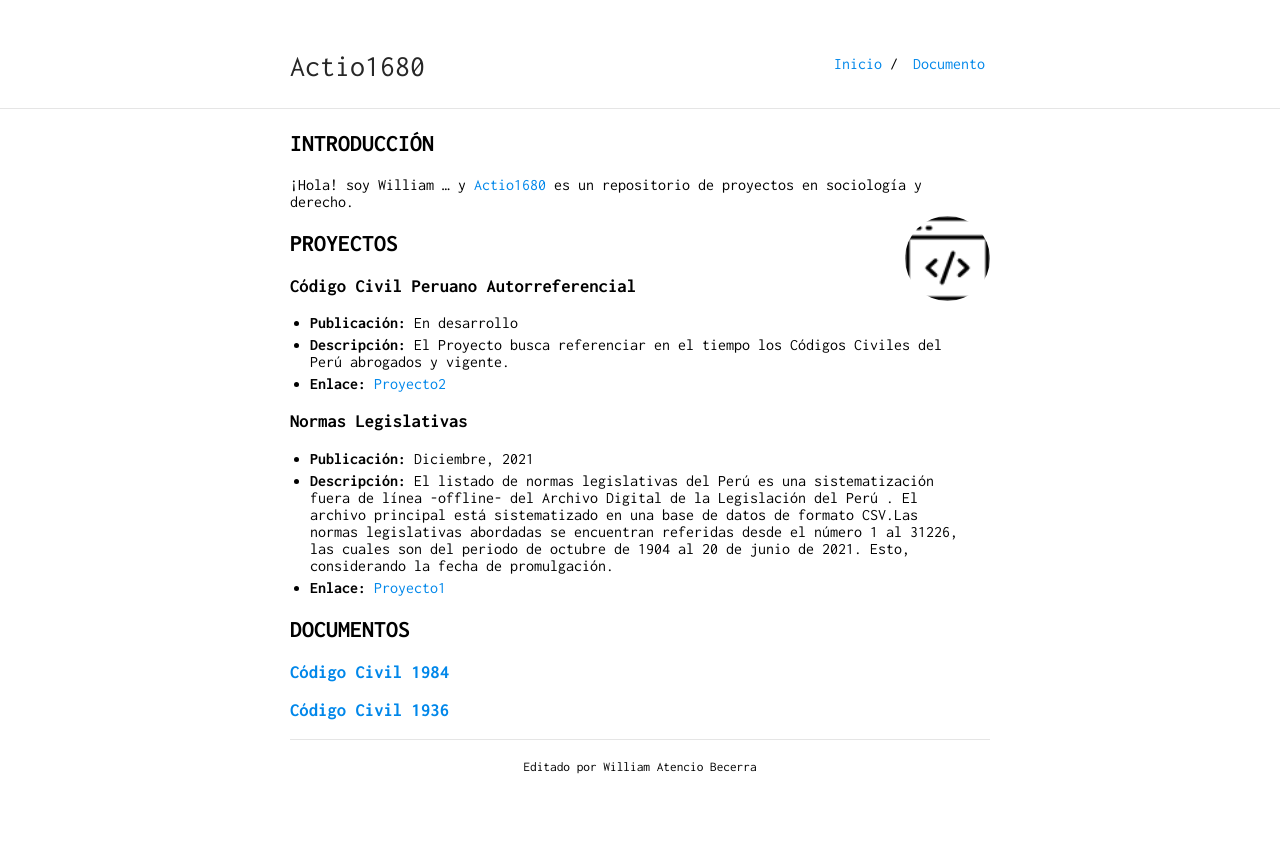
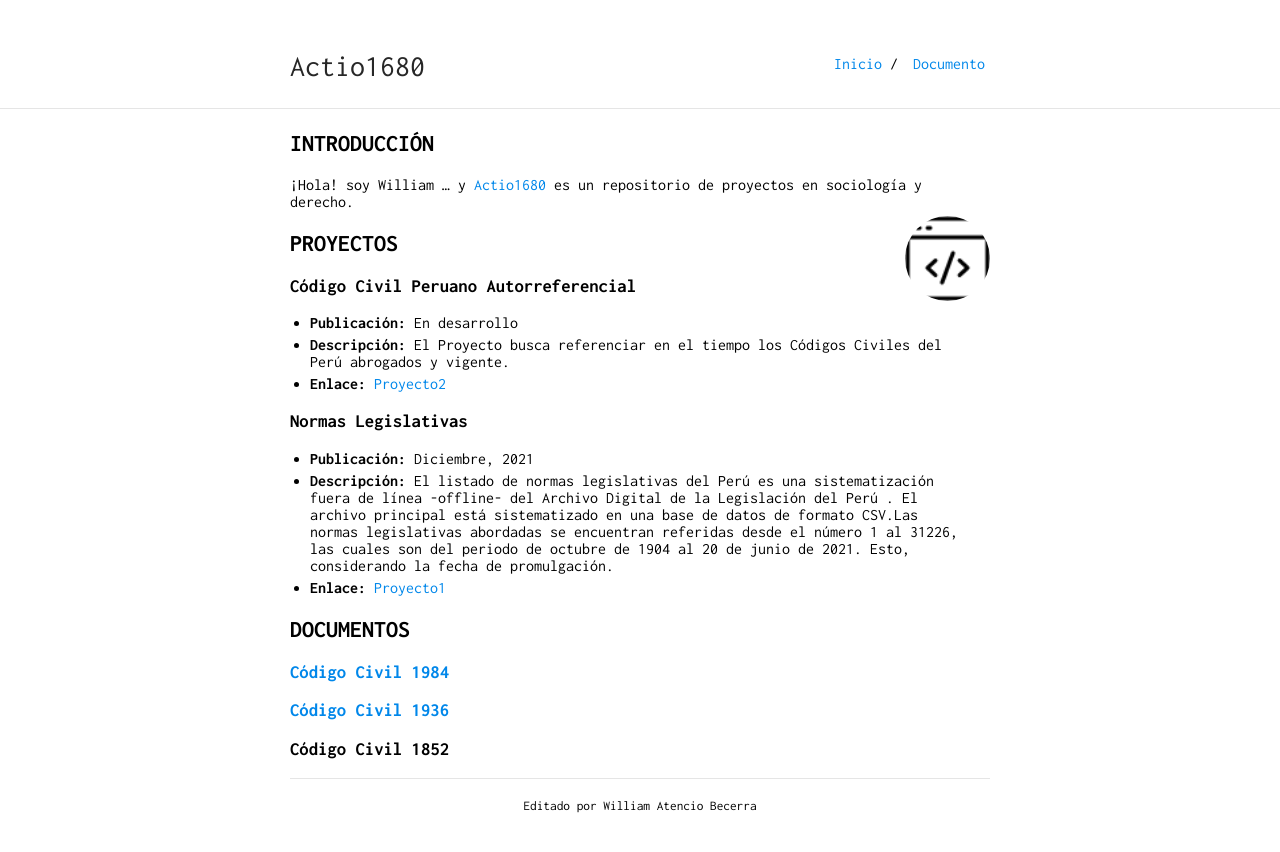
Before and after one commit to actio1680/actio1680.github.io, a Jekyll site: the page built from index.md, in a window 1280 px wide. Shown: the top 852 px of the page. Built offline with Jekyll 4.4.1, drawn with Linux system fonts in a browser that asks for light colours; our own code applies the rules of GitHub Pages for plain Markdown files.

Commit message:
Update index.md

```diff
--- a/index.md
+++ b/index.md
@@ -6,9 +6,7 @@ layout: default
 
 ¡Hola! soy William ... y [Actio1680](https://github.com/actio1680) es un repositorio de proyectos en sociología y derecho.
 
- <img class="profile-picture" src="codefavicon.png">
-
-
+<img class="profile-picture" src="codefavicon.png">
 
 ## PROYECTOS
 
@@ -29,3 +27,4 @@ layout: default
 
 ### [Código Civil 1984](cc1984.md)
 ### [Código Civil 1936](cc1936.md)
+### Código Civil 1852
```
